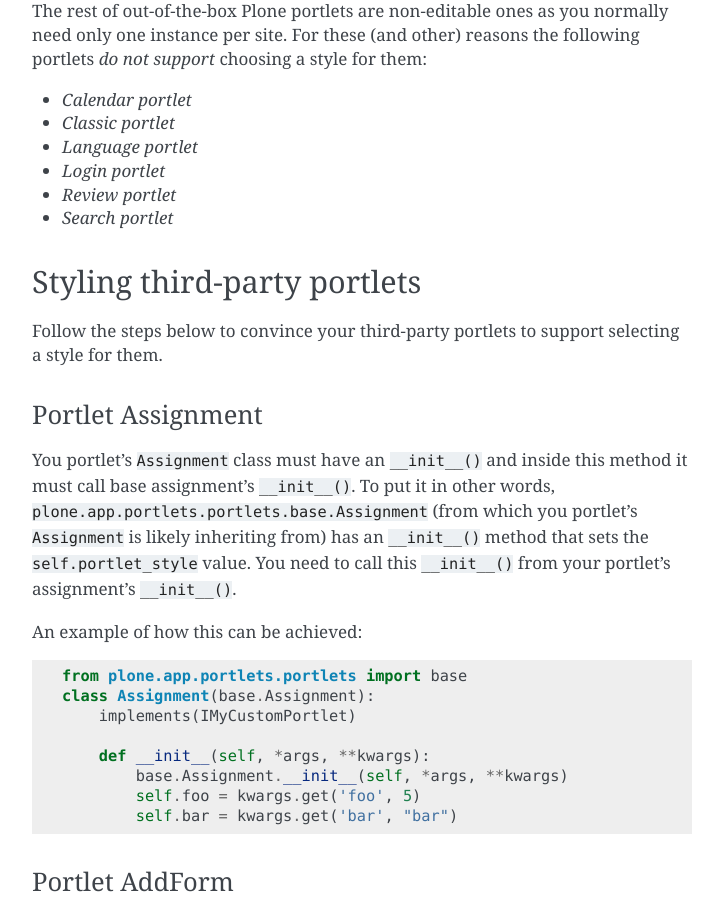
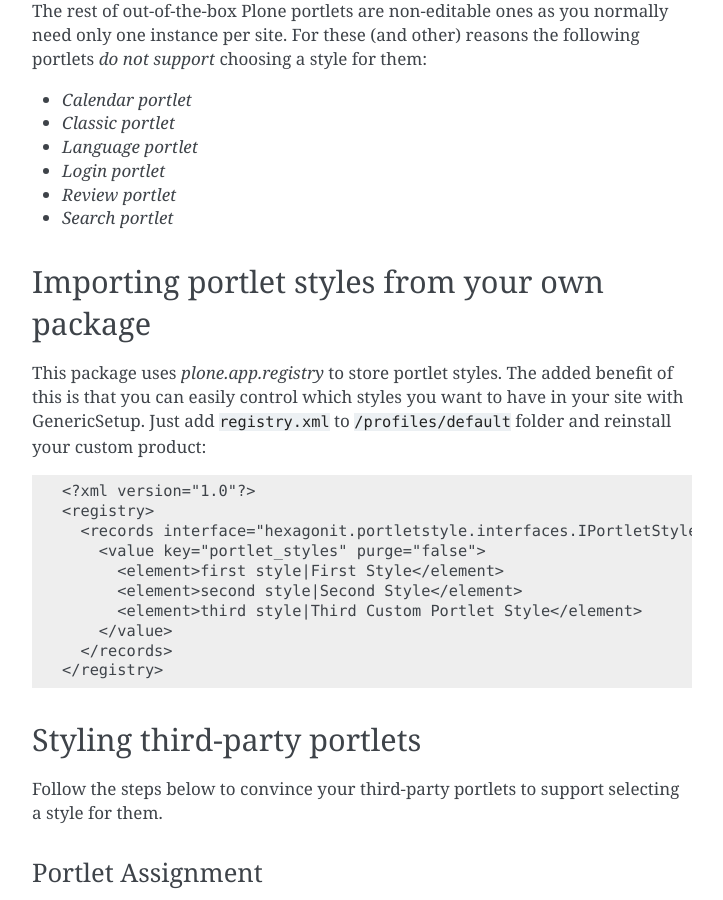
Before and after one commit to hexagonit/hexagonit.portletstyle, a Sphinx documentation site: the page built from hexagonit/portletstyle/docs/index.rst, in a window 1280 px wide and 900 px high, scrolled down 1321 px. Shown: the whole window, without its empty margins (388-1111 px from the left). Built offline with Sphinx 7.4.7, drawn with Linux system fonts in a browser that asks for light colours; some of the changed text lies outside the part shown.

Commit message:
docs on how to use GenericSetup to import your custom styles from a thirdy-party package

```diff
--- a/hexagonit/portletstyle/docs/index.rst
+++ b/hexagonit/portletstyle/docs/index.rst
@@ -1,4 +1,26 @@
 .. include:: README.rst
+
+Importing portlet styles from your own package
+==============================================
+
+This package uses `plone.app.registry` to store portlet styles. The added
+benefit of this is that you can easily control which styles you want to have
+in your site with GenericSetup. Just add ``registry.xml`` to
+``/profiles/default`` folder and reinstall your custom product:
+
+::
+
+    <?xml version="1.0"?>
+    <registry>
+      <records interface="hexagonit.portletstyle.interfaces.IPortletStyles">
+        <value key="portlet_styles" purge="false">
+          <element>first style|First Style</element>
+          <element>second style|Second Style</element>
+          <element>third style|Third Custom Portlet Style</element>
+        </value>
+      </records>
+    </registry>
+
 
 Styling third-party portlets
 ============================
```
